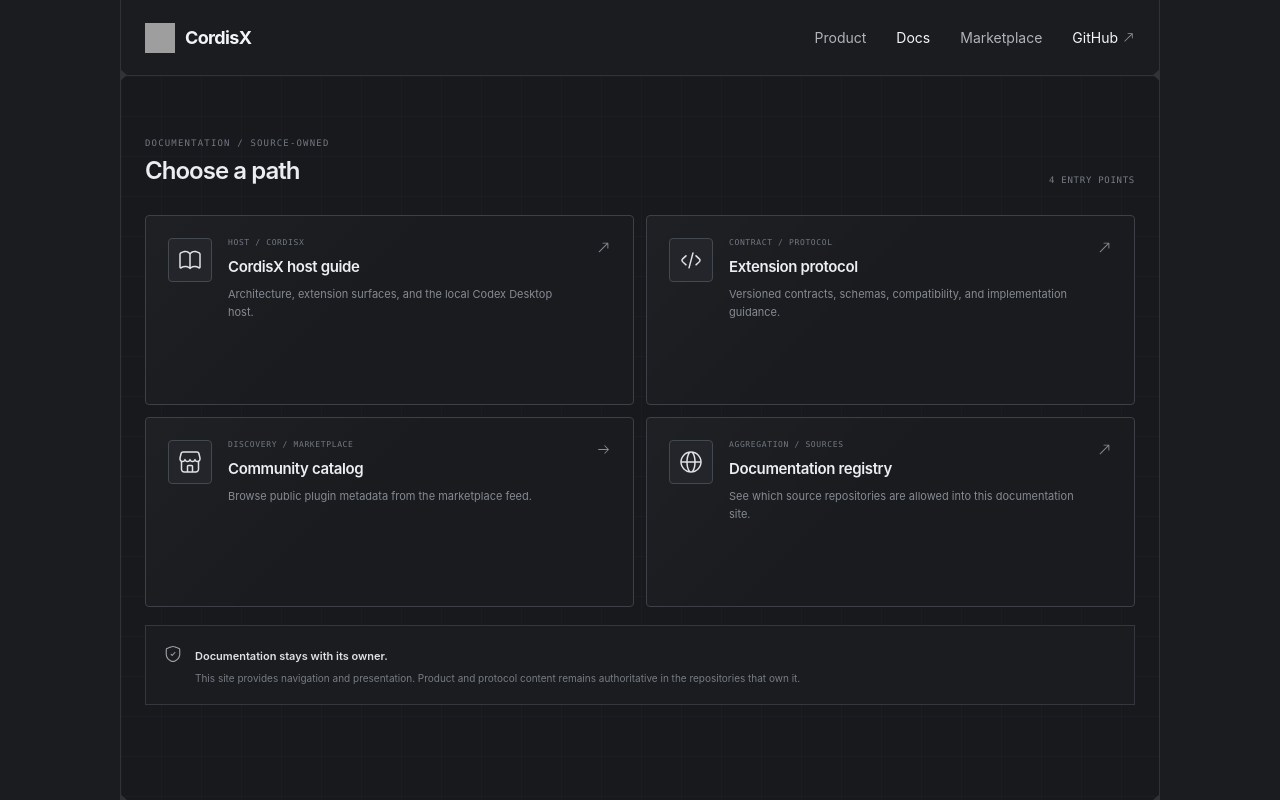
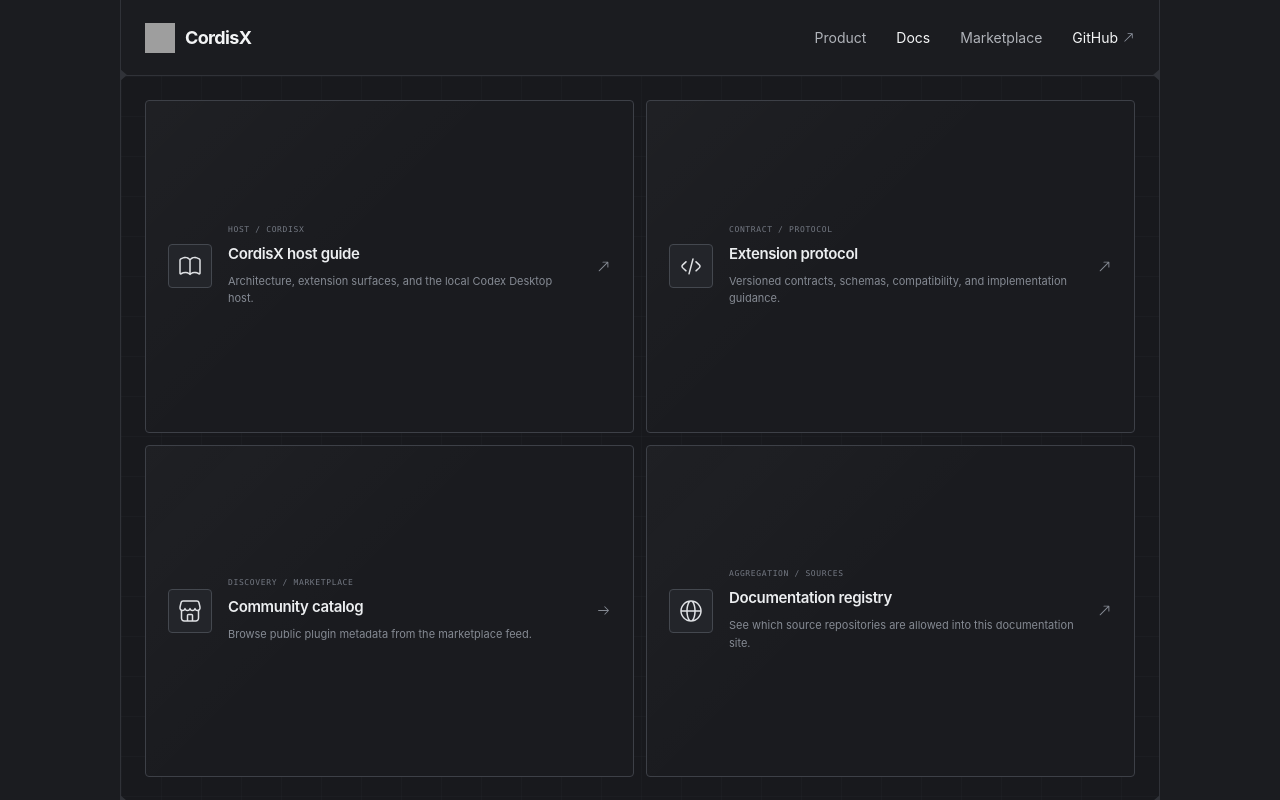
Before and after one commit to cordisx/docs, a website: page index.html in a window 1280 px wide. Shown: the top 800 px of the page. Drawn offline with Linux system fonts and the light colour scheme; grey boxes are pictures that could not be loaded.

Commit message:
refine: make docs index a four-card surface

```diff
--- a/index.html
+++ b/index.html
@@ -15,7 +15,7 @@
     />
     <title>CordisX — Documentation</title>
     <link rel="stylesheet" href="./site-shell.css?v=2" />
-    <link rel="stylesheet" href="./styles.css?v=4" />
+    <link rel="stylesheet" href="./styles.css?v=5" />
   </head>
   <body>
     <div class="site-frame">
@@ -42,16 +42,8 @@
       </header>
 
       <main>
-        <section class="docs-index-section" aria-labelledby="docs-index-heading">
+        <section class="docs-index-section" aria-label="Documentation entry points">
           <div class="docs-index-shell">
-            <header class="docs-index-heading">
-              <div>
-                <p>DOCUMENTATION / SOURCE-OWNED</p>
-                <h1 id="docs-index-heading">Choose a path</h1>
-              </div>
-              <span>4 ENTRY POINTS</span>
-            </header>
-
             <div class="docs-grid">
               <a class="docs-card" href="https://github.com/cordisx/cordisx/tree/main/.agents/docs">
                 <span class="docs-card-icon">
@@ -101,14 +93,6 @@
                 <span class="docs-card-arrow reicon-slot" data-reicon="ArrowUpRight" data-reicon-size="15" aria-hidden="true"></span>
               </a>
             </div>
-
-            <aside class="source-note">
-              <span class="reicon-slot" data-reicon="ShieldCheck" data-reicon-size="18" aria-hidden="true"></span>
-              <div>
-                <strong>Documentation stays with its owner.</strong>
-                <p>This site provides navigation and presentation. Product and protocol content remains authoritative in the repositories that own it.</p>
-              </div>
-            </aside>
           </div>
         </section>
       </main>
--- a/styles.css
+++ b/styles.css
@@ -1,17 +1,11 @@
-.docs-index-heading p {
-  margin: 0;
-  color: #737882;
-  font-family: "SFMono-Regular", Consolas, monospace;
-  font-size: 9px;
-  letter-spacing: 0.13em;
-}
-
 .docs-index-section {
   --section-edge: #303238;
+  --docs-content-height: calc(100vh - 75px - 48px);
+  --docs-content-height: calc(100svh - 75px - 48px);
   position: relative;
   min-height: calc(100vh - 75px);
   min-height: calc(100svh - 75px);
-  padding: 62px 24px 78px;
+  padding: 24px;
   border-bottom: 1px solid var(--section-edge);
   background:
     linear-gradient(rgba(111, 116, 126, 0.045) 1px, transparent 1px),
@@ -25,40 +19,19 @@
   margin: 0 auto;
 }
 
-.docs-index-heading {
-  display: flex;
-  align-items: flex-end;
-  justify-content: space-between;
-  gap: 32px;
-}
-
-.docs-index-heading h1 {
-  margin: 8px 0 0;
-  color: #ecedef;
-  font-size: 24px;
-  font-weight: 580;
-  letter-spacing: -0.04em;
-}
-
-.docs-index-heading > span {
-  color: #777c85;
-  font-family: "SFMono-Regular", Consolas, monospace;
-  font-size: 9px;
-  letter-spacing: 0.08em;
-}
-
 .docs-grid {
+  min-height: var(--docs-content-height);
   display: grid;
   grid-template-columns: repeat(2, minmax(0, 1fr));
+  grid-template-rows: repeat(2, minmax(0, 1fr));
   gap: 12px;
-  margin-top: 30px;
 }
 
 .docs-card {
   min-height: 190px;
   display: grid;
   grid-template-columns: auto minmax(0, 1fr) auto;
-  align-items: flex-start;
+  align-items: center;
   gap: 16px;
   padding: 22px;
   border: 1px solid #3d4047;
@@ -121,57 +94,26 @@
 }
 
 .docs-card-arrow {
-  margin-top: 2px;
+  align-self: center;
   color: #858a93;
-}
-
-.source-note {
-  display: flex;
-  align-items: flex-start;
-  gap: 13px;
-  margin-top: 18px;
-  padding: 18px;
-  border: 1px solid #34373d;
-  color: #9ca1a9;
-  background: rgba(27, 28, 32, 0.86);
-}
-
-.source-note > .reicon-slot {
-  margin-top: 1px;
-}
-
-.source-note strong {
-  color: #dfe1e4;
-  font-size: 11px;
-  font-weight: 570;
-}
-
-.source-note p {
-  margin: 6px 0 0;
-  color: #777c85;
-  font-size: 10px;
-  line-height: 1.6;
 }
 
 @media (max-width: 760px) {
   .docs-index-section {
+    --docs-content-height: auto;
     min-height: calc(100vh - 67px);
     min-height: calc(100svh - 67px);
-    padding: 50px 18px 64px;
+    padding: 18px;
   }
 
   .docs-grid {
+    min-height: 0;
     grid-template-columns: 1fr;
+    grid-template-rows: none;
   }
 }
 
 @media (max-width: 520px) {
-  .docs-index-heading {
-    align-items: flex-start;
-    flex-direction: column;
-    gap: 10px;
-  }
-
   .docs-card {
     min-height: 178px;
     padding: 18px;
```
Also changed, not shown: scripts/check.mjs (+7 -5 lines).
